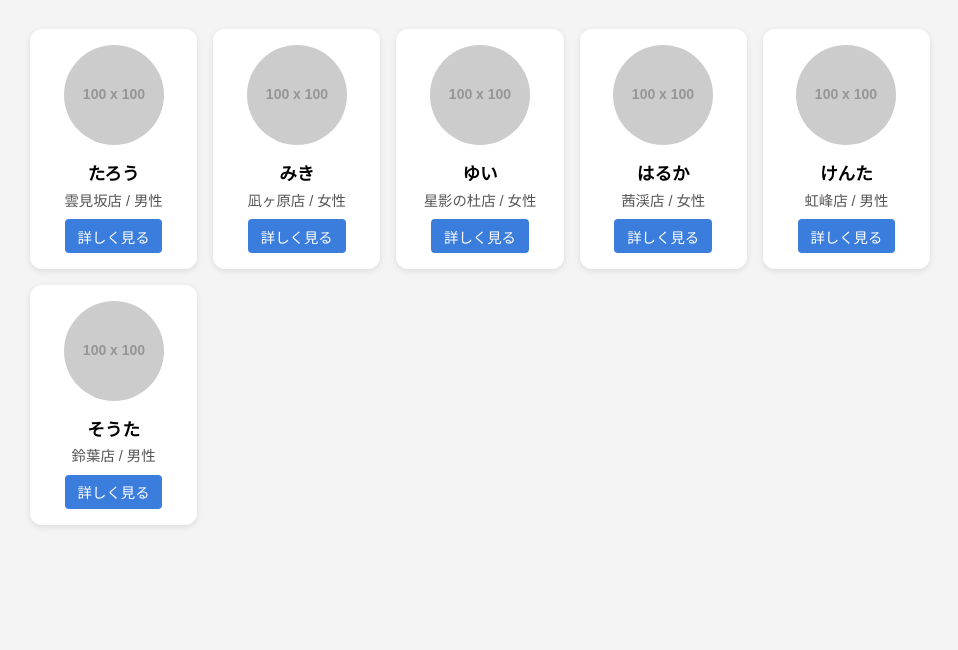
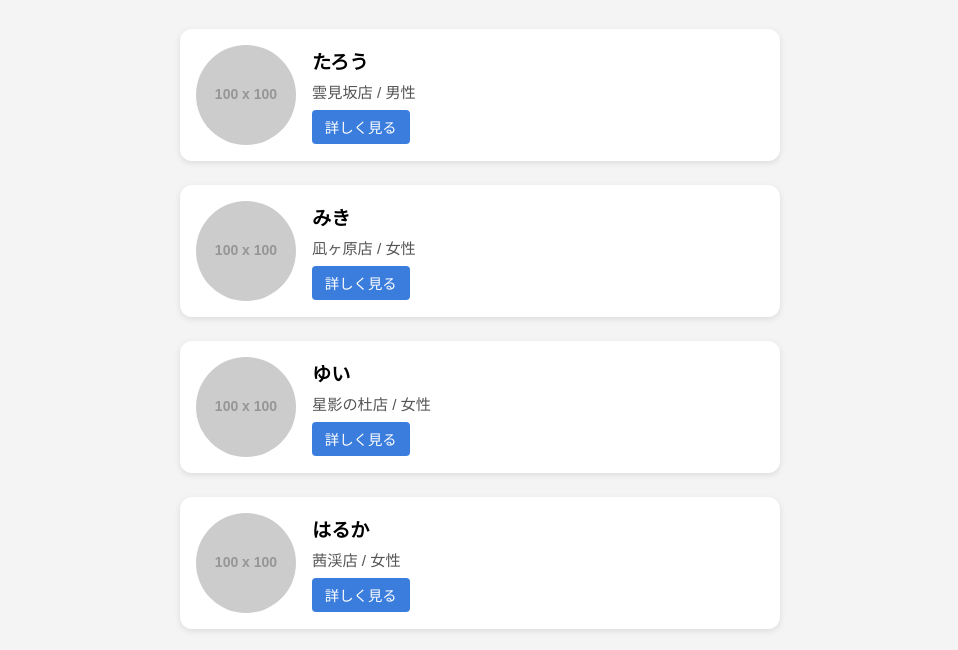
Before and after one commit to ichitoku-tools/staff-matching-tool, a plain HTML site: page index.html in a window 1280 px wide. Shown: the part 79-729 px from the top of the page, without its empty margins (160-1118 px from the left). Drawn offline with Linux system fonts and the light colour scheme; placeholder pictures from the web are drawn by us.

Commit message:
Update index.html

```diff
--- a/index.html
+++ b/index.html
@@ -7,13 +7,14 @@
   <style>
     body { font-family: sans-serif; margin: 0; padding: 1rem; background: #f4f4f4; }
     h1 { text-align: center; font-size: 1.8rem; margin-bottom: 2rem; }
-    .staff-list { display: grid; grid-template-columns: repeat(auto-fit, minmax(160px, 1fr)); gap: 1rem; max-width: 900px; margin: auto; }
-    .staff-card { background: white; padding: 1rem; border-radius: 12px; text-align: center; box-shadow: 0 2px 6px rgba(0,0,0,0.1); transition: transform 0.2s ease; }
-    .staff-card:hover { transform: scale(1.03); }
-    .staff-card img { width: 100px; height: 100px; object-fit: cover; border-radius: 50%; margin-bottom: 0.5rem; }
-    .staff-card h2 { font-size: 1.1rem; margin: 0.2rem 0; }
-    .staff-card p { font-size: 0.9rem; color: #555; margin: 0.2rem 0 0.6rem; }
-    .staff-card a { display: inline-block; padding: 0.4rem 0.8rem; background: #3b7ddd; color: white; text-decoration: none; border-radius: 4px; font-size: 0.9rem; }
+    .staff-list { display: flex; flex-direction: column; gap: 1.5rem; max-width: 600px; margin: auto; }
+    .staff-card { display: flex; align-items: center; background: white; padding: 1rem; border-radius: 12px; box-shadow: 0 2px 6px rgba(0,0,0,0.1); transition: transform 0.2s ease; gap: 1rem; }
+    .staff-card:hover { transform: scale(1.02); }
+    .staff-card img { width: 100px; height: 100px; object-fit: cover; border-radius: 50%; }
+    .staff-info { flex-grow: 1; }
+    .staff-info h2 { font-size: 1.2rem; margin: 0 0 0.3rem; }
+    .staff-info p { font-size: 0.95rem; color: #555; margin: 0 0 0.5rem; }
+    .staff-info a { display: inline-block; padding: 0.4rem 0.8rem; background: #3b7ddd; color: white; text-decoration: none; border-radius: 4px; font-size: 0.9rem; }
   </style>
 </head>
 <body>
@@ -22,40 +23,52 @@
   <div class="staff-list">
     <div class="staff-card">
       <img src="https://placehold.jp/100x100.png" alt="たろう">
+      <div class="staff-info">
         <h2>たろう</h2>
         <p>雲見坂店 / 男性</p>
         <a href="tarou.html">詳しく見る</a>
       </div>
+    </div>
     <div class="staff-card">
       <img src="https://placehold.jp/100x100.png" alt="みき">
+      <div class="staff-info">
         <h2>みき</h2>
         <p>凪ヶ原店 / 女性</p>
         <a href="miki.html">詳しく見る</a>
       </div>
+    </div>
     <div class="staff-card">
       <img src="https://placehold.jp/100x100.png" alt="ゆい">
+      <div class="staff-info">
         <h2>ゆい</h2>
         <p>星影の杜店 / 女性</p>
         <a href="yui.html">詳しく見る</a>
       </div>
+    </div>
     <div class="staff-card">
       <img src="https://placehold.jp/100x100.png" alt="はるか">
+      <div class="staff-info">
         <h2>はるか</h2>
         <p>茜渓店 / 女性</p>
         <a href="haruka.html">詳しく見る</a>
       </div>
+    </div>
     <div class="staff-card">
       <img src="https://placehold.jp/100x100.png" alt="けんた">
+      <div class="staff-info">
         <h2>けんた</h2>
         <p>虹峰店 / 男性</p>
         <a href="kenta.html">詳しく見る</a>
       </div>
+    </div>
     <div class="staff-card">
       <img src="https://placehold.jp/100x100.png" alt="そうた">
+      <div class="staff-info">
         <h2>そうた</h2>
         <p>鈴葉店 / 男性</p>
         <a href="souta.html">詳しく見る</a>
       </div>
     </div>
+  </div>
 </body>
 </html>
```
Lines whose indentation alone changed are shown as unchanged.
